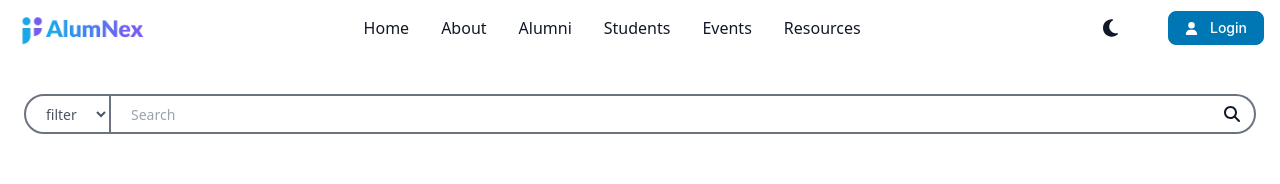
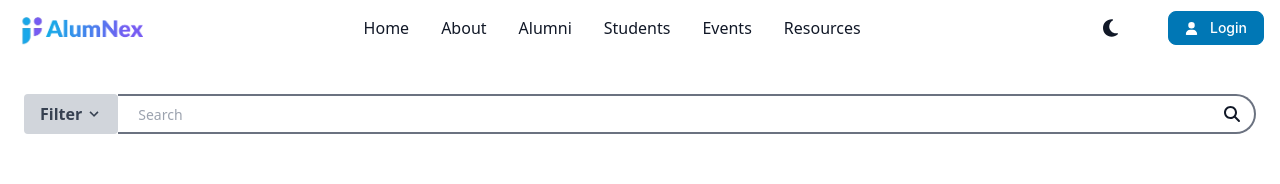
Before and after one commit to Maheshkumarjena/app, a Next.js app: page /Alumni in a window 1280 px wide. Shown: the top 184 px of the page. Built offline with nearby package versions, Linux system fonts and the light colour scheme.

Commit message:
to check alumni page drop down

```diff
--- a/app/Alumni/page.js
+++ b/app/Alumni/page.js
@@ -1,33 +1,162 @@
-"use client"
-import { FontAwesomeIcon } from '@fortawesome/react-fontawesome';
-import { useSelector } from 'react-redux';
-import { faSearch } from '@fortawesome/free-solid-svg-icons';
-import Alumni from '@components/Alumni';
-import AlumniCard from '@components/AlumniCard';
-import alumniProfiles from '@app/StaticData';
+"use client";
+import { FontAwesomeIcon } from "@fortawesome/react-fontawesome";
+import { useSelector } from "react-redux";
+import { faSearch } from "@fortawesome/free-solid-svg-icons";
+import Alumni from "@components/Alumni";
+import AlumniCard from "@components/AlumniCard";
+import alumniProfiles from "@app/StaticData";
 
 const SearchInput = () => {
+  const theme = useSelector((state) => state.theme);
+  const isDarkMode = theme === "dark";
 
-  const theme = useSelector(state => state.theme);
   return (
     <>
+      <div className="max-w-1500 px-[2vw] md:px-4 lg:px-6">
+        <div
+          className={`pt-[3vw] ${
+            isDarkMode ? "text-gray-300" : "text-gray-600"
+          } outline-none focus:outline-none`}
+        >
+          <div className="relative flex">
+            {/* drop down */}
+            <div
+              className={`justify-center items-center ${
+                isDarkMode ? "bg-gray-900" : "bg-white"
+              }`}
+            >
+              <div className="dropdown inline-block relative">
+                <button
+                  className={`${
+                    isDarkMode
+                      ? "bg-gray-700 text-gray-300"
+                      : "bg-gray-300 text-gray-700"
+                  } font-semibold py-2 px-4 rounded inline-flex items-center`}
+                >
+                  <span className="mr-1">Filter</span>
+                  <svg
+                    className="fill-current h-4 w-4"
+                    xmlns="http://www.w3.org/2000/svg"
+                    viewBox="0 0 20 20"
+                  >
+                    <path d="M9.293 12.95l.707.707L15.657 8l-1.414-1.414L10 10.828 5.757 6.586 4.343 8z" />
+                  </svg>
+                </button>
 
-    <div className='max-w-1500 px-[2vw] md:px-4 lg:px-6 '>
+                <ul
+                  className={`dropdown-menu min-w-fit-content glassmorphism absolute hidden ${
+                    isDarkMode ? "text-gray-300" : "text-gray-700"
+                  } pt-1`}
+                >
+                  <li>
+                    <details className="group">
+                      <summary className="flex items-center justify-between gap-2 p-2 font-medium marker:content-none hover:cursor-pointer">
+                        <span className="flex gap-2">
+                          <span>Prajwal Hallale</span>
+                        </span>
+                      </summary>
 
-    <div className={`pt-[3vw] ${theme === 'dark' ? 'text-gray-300' : 'text-gray-600'} outline-none focus:outline-none`}>
-      <div className="relative flex">
-        <select
-          className={`h-10 px-4  rounded-l-full text-sm focus:outline-none outline-none border-2
-            ${theme === 'dark' ? 'bg-gray-800 border-gray-600' : 'bg-white border-gray-500'}
-            border-r-1 cursor-pointer max-h-10 overflow-y-hidden`}>
-          <option className="font-medium cursor-pointer" value="filter">filter</option>
-        </select>
+                      <article className="px-4 pb-4">
+                        <ul className="flex flex-col gap-4 pl-2 mt-4">
+                          <li className="flex gap-2">
+                            <a href="http://127.0.0.1:8000/user/dashboard">
+                              Dashboard
+                            </a>
+                          </li>
+                          <li className="flex gap-2">
+                            <a href="http://127.0.0.1:8000/user/study-lists">
+                              Study Lists
+                            </a>
+                          </li>
+                          <li className="flex gap-2">
+                            <a href="http://127.0.0.1:8000/user/contribution">
+                              Your contribution
+                            </a>
+                          </li>
+                          <li className="flex gap-2">
+                            <a href="http://127.0.0.1:8000/user/settings">
+                              Settings
+                            </a>
+                          </li>
+                          <form
+                            action="http://127.0.0.1:8000/auth/logout"
+                            method="POST"
+                          >
+                            <input
+                              type="hidden"
+                              name="_token"
+                              value="ymEkCLBFpgkdaSbidUArRsdHbER5DkT6ByS3eJYb"
+                            />
+                            <button
+                              type="submit"
+                              className="text-red-500 text-sm px-2 py-1 hover:bg-red-200 rounded-md"
+                            >
+                              Log Out
+                            </button>
+                          </form>
+                        </ul>
+                      </article>
+                    </details>
+                  </li>
+
+                  <li>
+                    <details className="group">
+                      <summary className="flex items-center justify-between gap-2 p-2 font-medium marker:content-none hover:cursor-pointer">
+                        <span className="flex gap-2">
+                          <span>Recent Documents</span>
+                        </span>
+                      </summary>
+                      <article className="px-4 pb-4">
+                        <ul className="flex flex-col gap-1 pl-2">
+                          <li>
+                            <a href="">Document title</a>
+                          </li>
+                          <li>
+                            <a href="">Document title</a>
+                          </li>
+                          <li>
+                            <a href="">Document title</a>
+                          </li>
+                        </ul>
+                      </article>
+                    </details>
+                  </li>
+
+                  <li>
+                    <details className="group">
+                      <summary className="flex items-center justify-between gap-2 p-2 font-medium marker:content-none hover:cursor-pointer">
+                        <span className="flex gap-2">
+                          <span>Popular Courses</span>
+                        </span>
+                      </summary>
+                      <article className="px-4 pb-4">
+                        <ul className="flex flex-col gap-1 pl-2">
+                          <li>
+                            <a href="">Course title</a>
+                          </li>
+                          <li>
+                            <a href="">Course title</a>
+                          </li>
+                          <li>
+                            <a href="">Course title</a>
+                          </li>
+                        </ul>
+                      </article>
+                    </details>
+                  </li>
+                </ul>
+              </div>
+            </div>
+
             <input
               type="search"
               name="search"
               placeholder="Search"
-          className={`h-10 flex px-5 w-full rounded-r-full text-sm focus:outline-none border-2 border-l-0
-            ${theme === 'dark' ? 'bg-gray-800 border-gray-600' : 'bg-white border-gray-500'}`}
+              className={`h-10 flex px-5 w-full rounded-r-full text-sm focus:outline-none border-2 border-l-0 ${
+                isDarkMode
+                  ? "bg-gray-800 border-gray-600 text-white"
+                  : "bg-white border-gray-500 text-gray-900"
+              }`}
               autoComplete="off"
               spellCheck="false"
               required
@@ -37,19 +166,18 @@ const SearchInput = () => {
             />
             <button
               type="submit"
-          className="absolute inset-y-0 right-0 mr-2 flex items-center px-2">
+              className="absolute inset-y-0 right-0 mr-2 flex items-center px-2"
+            >
               <FontAwesomeIcon
                 icon={faSearch}
-            className={`${theme === 'dark' ? 'text-white' : 'text-gray-900'}`}
+                className={`${isDarkMode ? "text-white" : "text-gray-900"}`}
               />
             </button>
           </div>
-
         </div>
       </div>
-    <Alumni renderAll="true"  />
+      <Alumni renderAll="true" />
     </>
-
   );
 };
 
--- a/styles/globals.css
+++ b/styles/globals.css
@@ -20,6 +20,10 @@
 }
 
 
+
+.dropdown:hover .dropdown-menu {
+  display: block;
+}
 @media (max-width: 1024px) {
   .addAnimation {
     position: relative;
```
Lines whose indentation alone changed are shown as unchanged.
